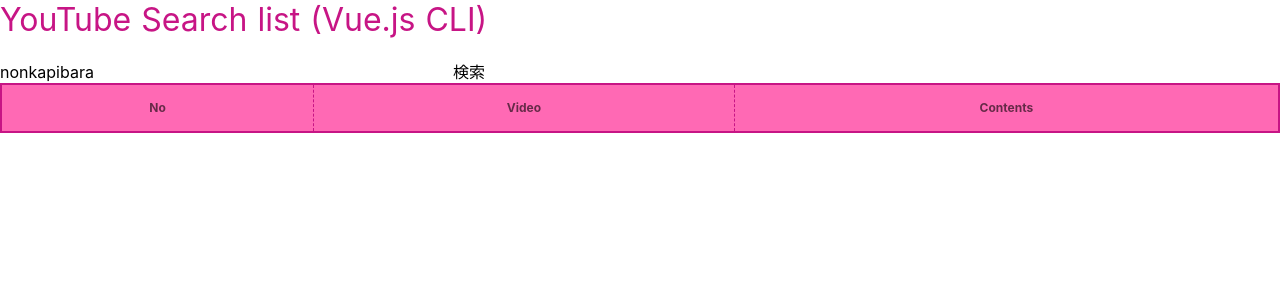
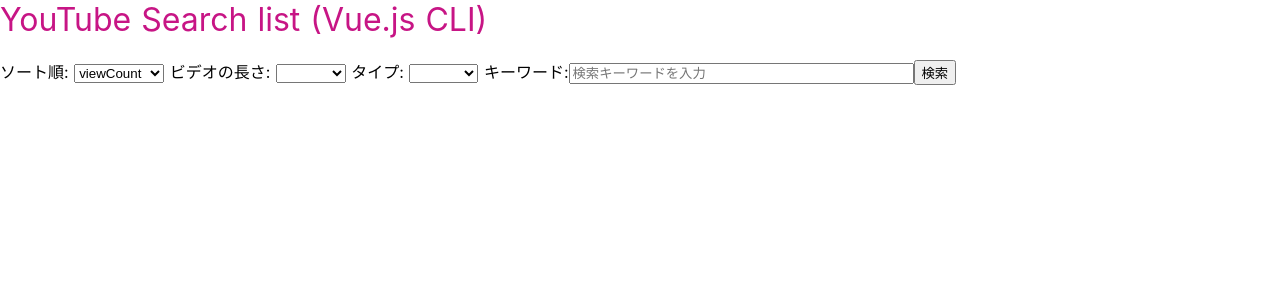
Before and after one commit to shiratsu/youtube-sample, a Nuxt app: page /youtube/searchvideo in a window 1280 px wide. Shown: the top 300 px of the page. Built offline with nearby package versions, Linux system fonts and the light colour scheme.

Commit message:
add search module

```diff
--- /dev/null
+++ b/components/SearchVideo.vue
@@ -0,0 +1,147 @@
+<template>
+  <div>
+    <div>
+      <font size="6" color="#c71585">YouTube Search list (Vue.js CLI)</font>
+    </div>
+    <br />
+
+    ソート順:
+    <select v-model="order">
+      <option></option>
+      <option>date</option>
+      <option>rating</option>
+      <option>relevance</option>
+      <option>title</option>
+      <option>videoCount</option>
+      <option>viewCount</option>
+    </select>
+    ビデオの長さ:
+    <select v-model="videoDuration">
+      <option></option>
+      <option>any</option>
+      <option>long</option>
+      <option>medium</option>
+      <option>short</option>
+    </select>
+    タイプ:
+    <select v-model="type">
+      <option>channel</option>
+      <option>video</option>
+      <option>playlist</option>
+    </select>
+
+    キーワード:<input
+      size="40"
+      v-model="keyword"
+      placeholder="検索キーワードを入力"
+    />
+    <button @click="search_video">検索</button>
+    <table cellspacing="0" cellpadding="5" v-show="results">
+      <tr>
+        <th width="50">
+          <font>No</font>
+        </th>
+        <th width="200">
+          <font>Video</font>
+        </th>
+        <th width="700">
+          <font>Contents</font>
+        </th>
+      </tr>
+
+      <tr v-for="(movie, index) in results" v-bind:key="movie.id.videoId">
+        <!-- No -->
+        <td valign="top" width="50">{{ index + 1 }}</td>
+        <!-- Video -->
+        <td valign="top" width="300">
+          <a
+            v-bind:href="'https://www.youtube.com/watch?v=' + movie.id.videoId"
+          >
+            <img
+              width="300"
+              height="200"
+              v-bind:src="movie.snippet.thumbnails.medium.url"
+            />
+          </a>
+        </td>
+        <!-- titleとdescription -->
+        <td align="left" valign="top" width="700">
+          <font size="5" color="#c71585"
+            ><b>{{ movie.snippet.title }}</b></font
+          >
+          <br />
+          {{ movie.snippet.description }}
+        </td>
+      </tr>
+    </table>
+  </div>
+</template>
+
+<script>
+import axios from "axios";
+
+export default {
+  name: "SearchVideo",
+  data: function() {
+    return {
+      results: null,
+      type: "",
+      videoDuration: "",
+      keyword: "",
+      order: "viewCount", // リソースを再生回数の多い順に並べます。
+      regionCode: "JP", // リソースを再生回数の多い順に並べます。
+      params: {
+        q: "", // 検索クエリを指定します。
+        part: "snippet",
+        type: "",
+        order: "",
+        videoDuration: "",
+        maxResults: "20", // 最大検索数
+        key: "AIzaSyB52s6AmGryeSRyyi-Ai-VJxDCu6PyGHPM"
+      }
+    };
+  },
+  props: {
+    msg: String
+  },
+  methods: {
+    search_video: function() {
+      this.params.regionCode = this.regionCode;
+      this.params.q = this.keyword;
+      this.params.type = this.type;
+      this.params.videoDuration = this.videoDuration;
+      if (this.order != undefined) {
+        this.params.order = this.order;
+      }
+      console.log(this.params.type);
+      console.log(this.params.order);
+      console.log(this.params.videoDuration);
+      var self = this;
+      axios
+        .get("https://www.googleapis.com/youtube/v3/search", {
+          params: this.params
+        })
+        .then(function(res) {
+          self.results = res.data.items;
+        });
+    }
+  }
+};
+</script>
+
+<style>
+table {
+  border-collapse: collapse;
+  border: solid 2px #c71585; /*表全体を線で囲う*/
+}
+table th {
+  color: #fff0f5; /*文字色*/
+  background: #ff69b4; /*背景色*/
+  border: dashed 1px #c71585;
+}
+
+table td {
+  background: #fff0f5;
+  border: dashed 1px #c71585;
+}
+</style>
--- a/components/SearchYouTubeVideo.vue
+++ b/components/SearchYouTubeVideo.vue
@@ -40,7 +40,7 @@
 import axios from "axios";
 
 export default {
-  name: "SearchVideo",
+  name: "SearchYouTubeVideo",
   data: function() {
     return {
       results: null,
--- a/nuxt.config.js
+++ b/nuxt.config.js
@@ -31,7 +31,7 @@
   /*
    ** Nuxt.js dev-modules
    */
-  buildModules: ["@nuxtjs/vuetify"],
+  buildModules: [],
   /*
    ** Nuxt.js modules
    */
--- a/pages/index.vue
+++ b/pages/index.vue
@@ -20,7 +20,7 @@
           GitHub
         </a>
         <nuxt-link to="/about">about</nuxt-link>
-        <nuxt-link to="/youtube/video">YouTubeのSearchVideo</nuxt-link>
+        <nuxt-link to="/youtube/searchvideo">YouTubeのSearchVideo</nuxt-link>
       </div>
     </div>
   </div>
--- a/pages/youtube/searchvideo.vue
+++ b/pages/youtube/searchvideo.vue
@@ -1,122 +1,16 @@
 <template>
-  <div>
-    <div>
-      <font size="6" color="#c71585">YouTube Search list (Vue.js CLI)</font>
-    </div>
-    <br />
-    <input size="40" v-model="keyword" placeholder="検索キーワードを入力" />
-    <button @click="search_video">検索</button>
-
-    <v-simple-table>
-      <template v-slot:default>
-        <thead>
-          <tr>
-            <th class="text-left">No</th>
-            <th class="text-left">Video</th>
-            <th class="text-left">Contents</th>
-          </tr>
-        </thead>
-        <tbody>
-          <tr v-for="item in results" :key="item.name">
-            <td>{{ item.name }}</td>
-            <td>{{ item.calories }}</td>
-          </tr>
-        </tbody>
-      </template>
-    </v-simple-table>
-
-    <table cellspacing="0" cellpadding="5" v-show="results">
-      <tr>
-        <th width="50">
-          <font>No</font>
-        </th>
-        <th width="200">
-          <font>Video</font>
-        </th>
-        <th width="700">
-          <font>Contents</font>
-        </th>
-      </tr>
-
-      <tr v-for="(movie, index) in results" v-bind:key="movie.id.videoId">
-        <!-- No -->
-        <td valign="top" width="50">{{ index + 1 }}</td>
-        <!-- Video -->
-        <td valign="top" width="300">
-          <a
-            v-bind:href="'https://www.youtube.com/watch?v=' + movie.id.videoId"
-          >
-            <img
-              width="300"
-              height="200"
-              v-bind:src="movie.snippet.thumbnails.medium.url"
-            />
-          </a>
-        </td>
-        <!-- titleとdescription -->
-        <td align="left" valign="top" width="700">
-          <font size="5" color="#c71585"
-            ><b>{{ movie.snippet.title }}</b></font
-          >
-          <br />
-          {{ movie.snippet.description }}
-        </td>
-      </tr>
-    </table>
+  <div class="app">
+    <SearchVideo />
   </div>
 </template>
 
 <script>
-import axios from "axios";
+import SearchVideo from "@/components/SearchVideo.vue";
 
 export default {
-  name: "SearchVideo",
-  data: function() {
-    return {
-      results: null,
-      keyword: "nonkapibara",
-      order: "viewCount", // リソースを再生回数の多い順に並べます。
-      params: {
-        q: "", // 検索クエリを指定します。
-        part: "snippet",
-        type: "video",
-        maxResults: "20", // 最大検索数
-        key: "AIzaSyB52s6AmGryeSRyyi-Ai-VJxDCu6PyGHPM"
-      }
-    };
-  },
-  props: {
-    msg: String
-  },
-  methods: {
-    search_video: function() {
-      this.params.q = this.keyword;
-      var self = this;
-      axios
-        .get("https://www.googleapis.com/youtube/v3/search", {
-          params: this.params
-        })
-        .then(function(res) {
-          self.results = res.data.items;
-        });
-    }
+  name: "app",
+  components: {
+    SearchVideo
   }
 };
 </script>
-
-<style>
-table {
-  border-collapse: collapse;
-  border: solid 2px #c71585; /*表全体を線で囲う*/
-}
-table th {
-  color: #fff0f5; /*文字色*/
-  background: #ff69b4; /*背景色*/
-  border: dashed 1px #c71585;
-}
-
-table td {
-  background: #fff0f5;
-  border: dashed 1px #c71585;
-}
-</style>
--- a/views/youtube/Video.vue
+++ b/views/youtube/Video.vue
@@ -1,16 +1,16 @@
 <template>
   <div class="app">
-    <SearchYouTubeVideo />
+    <SearchVideo />
   </div>
 </template>
 
 <script>
-import SearchYouTubeVideo from "@/components/SearchYouTubeVideo.vue";
+import SearchVideo from "@/components/SearchYouTubeVideo.vue";
 
 export default {
   name: "app",
   components: {
-    SearchYouTubeVideo
+    SearchVideo
   }
 };
 </script>
```
